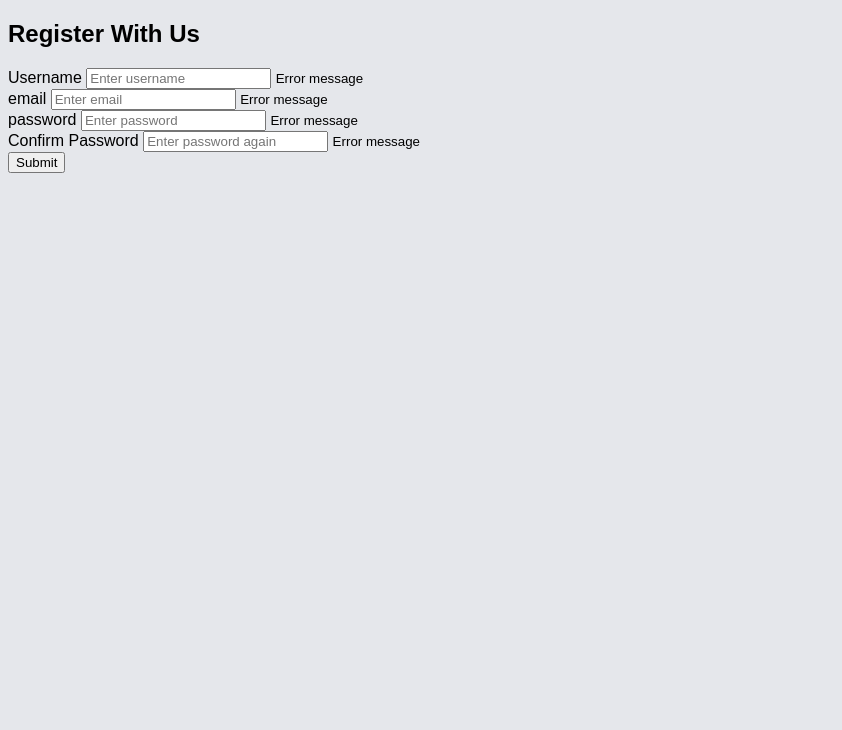
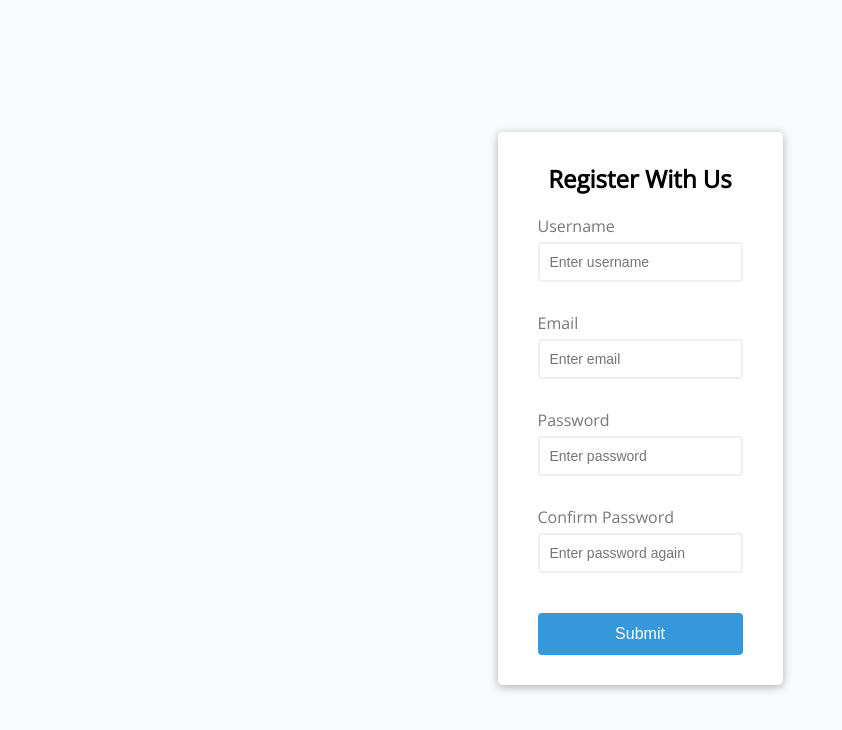
Before and after one commit to alexa-cox/html-css-js-bt-Intro_project, a plain HTML site: page index.html in a window 1280 px wide. Shown: the whole page, without its empty margins (0-842 px from the left). Drawn offline with nearby package versions, Linux system fonts and the light colour scheme.

Commit message:
Completed styling
Styled the form, added custom variables, and corrected a class name in index doc.

```diff
--- a/index.html
+++ b/index.html
@@ -24,7 +24,7 @@
       >
         <h2>Register With Us</h2>
         <!-- USERNAME -->
-        <div class="form_case">
+        <div class="form_control">
           <label for="username">Username</label>
           <input
             type="text"
@@ -34,8 +34,8 @@
           <small>Error message</small>
         </div>
         <!-- EMAIL -->
-        <div class="form_case">
-          <label for="email">email</label>
+        <div class="form_control">
+          <label for="email">Email</label>
           <input
             type="password"
             id="email"
@@ -44,8 +44,8 @@
           <small>Error message</small>
         </div>
         <!-- PASSWORD -->
-        <div class="form_case">
-          <label for="password">password</label>
+        <div class="form_control">
+          <label for="password">Password</label>
           <input
             type="text"
             id="password"
@@ -54,7 +54,7 @@
           <small>Error message</small>
         </div>
         <!-- CONFIRM PASSWORD -->
-        <div class="form_case">
+        <div class="form_control">
           <label for="confirm_password">Confirm Password</label>
           <input
             type="text"
--- a/style.css
+++ b/style.css
@@ -1,4 +1,96 @@
+@import url('https://fonts.googleapis.com/css2?family=Open+Sans&display=swap');
+
+:root {
+  /* this is how you define scope of custom variables */
+  --success-color: #2ecc71; /* the double dash is how you name the custom variable */
+  --error-color: #e74c3c;
+}
+
+* {
+  box-sizing: border-box; /* don't want any padding to affect the width */
+}
+
 body {
-	background-color: #e5e7eb;
-	font-family: Arial, Helvetica, sans-serif;
+  background-color: #f9fafb;
+  font-family: 'Open Sans', sans-serif;
+  display: flex;
+  align-items: center;
+  justify-content: center;
+  min-height: 100vh;
 }
+
+.container {
+  background-color: #fff;
+  border-radius: 5px;
+  box-shadow: 0 2px 10px rgba(0, 0, 0, 0.3);
+}
+
+.form {
+  padding: 30px 40px;
+}
+
+h2 {
+  text-align: center;
+  margin: 0 0 20px;
+}
+
+.form_control {
+  margin-bottom: 10px;
+  padding-bottom: 20px;
+  position: relative; /* relative because an element within it is absolute and to position absolute the parent must be relative */
+}
+
+.form_control label {
+  color: #777;
+  display: block;
+  margin-bottom: 5px;
+}
+
+.form_control input {
+  border: 2px solid #f0f0f0;
+  border-radius: 4px;
+  display: block;
+  width: 100%;
+  padding: 10px;
+  font-size: 14px;
+}
+
+.form_control input:focus {
+  outline: 0;
+  border-color: #777;
+}
+
+.form_control.success input {
+  border-color: var(
+    --success-color
+  ); /* var() is the function to use the custom variable */
+}
+
+.form_control.error input {
+  border-color: var(--error-color);
+}
+
+.form_control small {
+  color: var(--error-color);
+  position: absolute;
+  bottom: 0;
+  left: 0;
+  visibility: hidden;
+}
+
+.form_control.error small {
+  visibility: visible;
+}
+
+.form button {
+  cursor: pointer;
+  background-color: #3498db;
+  border: 2px solid #3498db;
+  border-radius: 4px;
+  color: #fff;
+  display: block;
+  font-size: 16px;
+  padding: 10px;
+  margin-top: 20px;
+  width: 100%;
+}
```
